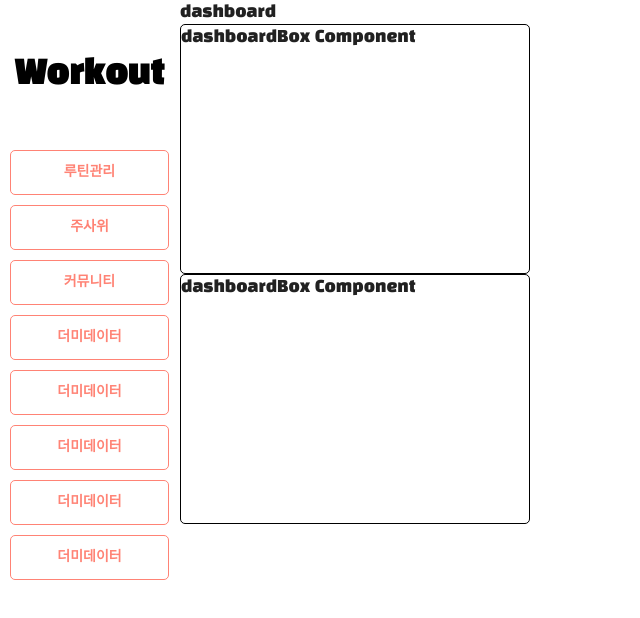
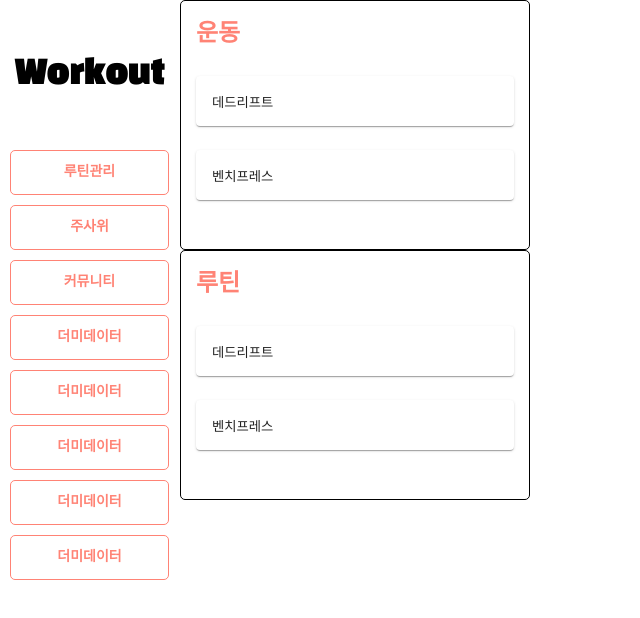
Before and after one commit to KMS9612/workout-react, a React (Create React App) app: page /dashboard in a window 1280 px wide. Shown: the top 618 px of the page, without its empty margins (0-640 px from the left). Built offline with nearby package versions, Linux system fonts and the light colour scheme.

Commit message:
대시보드 컴포넌트(운동,루틴)마크업 틀 제작완료

```diff
--- a/package.json
+++ b/package.json
@@ -19,7 +19,6 @@
     "react-router": "^6.14.1",
     "react-router-dom": "^6.14.1",
     "react-scripts": "5.0.1",
-    "styled-components": "^5.3.11",
     "web-vitals": "^2.1.4"
   },
   "scripts": {
--- /dev/null
+++ b/src/component/common/dashboard_item/dashboard_item.jsx
@@ -0,0 +1,11 @@
+import * as S from "../../../style/components/common/dashboard_item/dahsboard_item.module";
+
+export default function DashBoardItem(props) {
+  return (
+    <S.DBoardWrapper>
+      <S.DBoardAction>
+        <S.DBoardContents>{props.contents}</S.DBoardContents>
+      </S.DBoardAction>
+    </S.DBoardWrapper>
+  );
+}
--- a/src/component/common/signupForm/signupForm.jsx
+++ b/src/component/common/signupForm/signupForm.jsx
@@ -2,12 +2,16 @@ import axios from "axios";
 import { useState } from "react";
 import * as S from "../../../style/components/common/signupForm/signupForm.module";
 import FormInput from "../../util/inputs/formInput";
+import { useNavigate } from "react-router";
+
 export default function SignupForm() {
   const [EMAIL_DATA, setEMAIL_DATA] = useState("");
   const [PASSWORD_DATA, setPASSWORD_DATA] = useState("");
   const [USER_NAME, setUSER_NAME] = useState("");
   const [isMatch, setIsMatch] = useState();
   const [isLoading, setIsLoading] = useState(false);
+
+  const router = useNavigate();
 
   const onClickCofirmSignup = async () => {
     await axios({
@@ -46,6 +50,11 @@ export default function SignupForm() {
       setIsMatch(true);
     }
   };
+
+  const onClickMoveBack = () => {
+    console.log(router);
+    router(-1);
+  };
   return (
     <S.SignUpForm component="form">
       {/* 웨이브 bg 시작 */}
@@ -62,15 +71,34 @@ export default function SignupForm() {
         <S.SignUpFormHeader>회원가입</S.SignUpFormHeader>
         {/* <LoginInput isEmail={isEmail} checkEmail={checkEmail} /> */}
         <S.InputStack spacing={4}>
-          <FormInput type="text" PH="Name" data-status="name" setPassword={setPASSWORD_DATA} />
-          <FormInput type="email" PH="Email" data-status="email" setEmail={setEMAIL_DATA} />
-          <FormInput type="password" PH="Password" data-status="password" setPassword={setPASSWORD_DATA} />
+          <FormInput
+            type="text"
+            PH="Name"
+            data-status="name"
+            setPassword={setPASSWORD_DATA}
+          />
+          <FormInput
+            type="email"
+            PH="Email"
+            data-status="email"
+            setEmail={setEMAIL_DATA}
+          />
+          <FormInput
+            type="password"
+            PH="Password"
+            data-status="password"
+            setPassword={setPASSWORD_DATA}
+          />
         </S.InputStack>
         <S.BtnStack spacing={2}>
           <S.SignUpBtn loading={isLoading} variant="contained">
             회원가입
           </S.SignUpBtn>
-          <S.SignUpBtn type="button" variant="outlined">
+          <S.SignUpBtn
+            type="button"
+            variant="outlined"
+            onClick={onClickMoveBack}
+          >
             취소
           </S.SignUpBtn>
         </S.BtnStack>
--- a/src/component/util/box/dashboardBox.jsx
+++ b/src/component/util/box/dashboardBox.jsx
@@ -1,5 +1,15 @@
 import * as S from "../../../style/components/util/box/dashboardBox.module";
+import DashBoardItem from "../../common/dashboard_item/dashboard_item";
 
-export default function DashBoardBox() {
-  return <S.BoxWrapper>dashboardBox Component</S.BoxWrapper>;
+export default function DashBoardBox(props) {
+  return (
+    <S.BoxWrapper spacing={3}>
+      <S.BoxTitle>{props.title}</S.BoxTitle>
+      {props.contents_map.map((el, index) => (
+        <DashBoardItem
+          contents={el.exercise_name || el.routine_name}
+        ></DashBoardItem>
+      ))}
+    </S.BoxWrapper>
+  );
 }
--- a/src/pages/dashboard.jsx
+++ b/src/pages/dashboard.jsx
@@ -1,13 +1,15 @@
 import DashBoardBox from "../component/util/box/dashboardBox";
 
 export default function DashBoard() {
-  const Dummy = [{}, {}];
+  const Dummy = [
+    { exercise_name: "데드리프트" },
+    { exercise_name: "벤치프레스" },
+  ];
+  const Routine = [{ routine_name: "등" }, { routine_name: "가슴" }];
   return (
     <div>
-      dashboard
-      {Dummy.map(() => (
-        <DashBoardBox></DashBoardBox>
-      ))}
+      <DashBoardBox title={"운동"} contents_map={Dummy}></DashBoardBox>
+      <DashBoardBox title={"루틴"} contents_map={Dummy}></DashBoardBox>
     </div>
   );
 }
--- /dev/null
+++ b/src/style/components/common/dashboard_item/dahsboard_item.module.js
@@ -0,0 +1,9 @@
+import styled from "@emotion/styled";
+import { Card, CardActionArea, CardContent } from "@mui/material";
+
+export const DBoardWrapper = styled(Card)`
+  width: 100%;
+  height: 50px;
+`;
+export const DBoardAction = styled(CardActionArea)``;
+export const DBoardContents = styled(CardContent)``;
--- a/src/style/components/util/box/dashboardBox.module.js
+++ b/src/style/components/util/box/dashboardBox.module.js
@@ -1,8 +1,21 @@
 import styled from "@emotion/styled";
+import { Box, Stack } from "@mui/material";
 
-export const BoxWrapper = styled.div`
+export const BoxWrapper = styled(Stack)`
   width: 350px;
   height: 250px;
   border: 1px solid #000;
+  padding: 15px;
   border-radius: 5px;
 `;
+
+export const BoxTitle = styled.h2`
+  color: #ff8375;
+`;
+
+export const BoxContents = styled.div`
+  width: 100%;
+  display: flex;
+  justify-content: center;
+  align-items: center;
+`;
```
Also changed, not shown: 1 other file (tests, documents, lock files or other folders).
